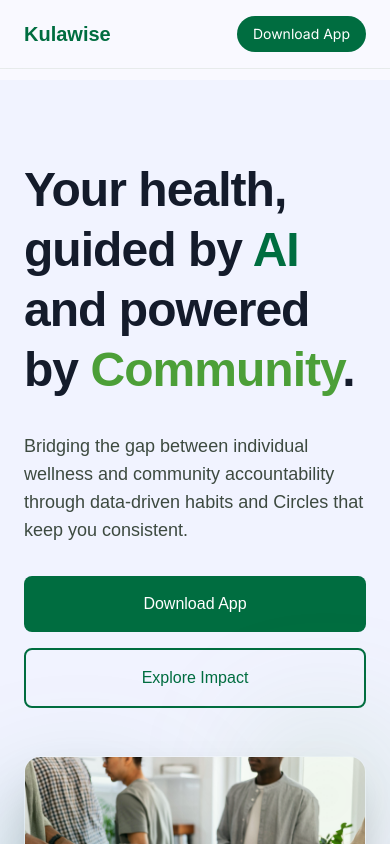
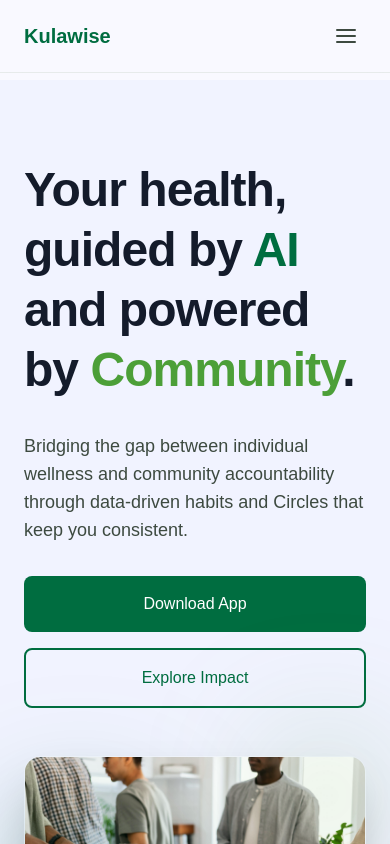
Before and after one commit to kulawise/community-ui, a React (Vite) app: page / in a window 390 px wide. Shown: the top 844 px of the page. Built offline with nearby package versions, Linux system fonts and the light colour scheme; a web font is replaced by a local one.

Commit message:
Fix nav on mobile

```diff
--- a/src/components/community/Navbar.tsx
+++ b/src/components/community/Navbar.tsx
@@ -4,6 +4,7 @@ import { NAV_LINKS } from "../../data/communityContent";
 
 export default function Navbar() {
   const [scrolled, setScrolled] = useState(false);
+  const [isMobileMenuOpen, setIsMobileMenuOpen] = useState(false);
   const { pathname } = useLocation();
 
   useEffect(() => {
@@ -18,7 +19,7 @@ export default function Navbar() {
         scrolled ? "bg-white shadow-md" : "bg-surface/80"
       }`}
     >
-      <nav className="flex justify-between items-center px-gutter py-4 max-w-container-max mx-auto">
+      <nav className="flex justify-between items-center px-gutter py-4 max-w-container-max mx-auto relative">
         <Link
           to="/"
           className="font-headline-md text-xl sm:text-headline-md font-extrabold text-primary"
@@ -40,13 +41,57 @@ export default function Navbar() {
             </Link>
           ))}
         </div>
-        <a
-          href="https://kulawise.com"
-          className="bg-primary text-on-primary px-4 py-2 text-sm sm:px-6 sm:py-2.5 sm:text-base rounded-full font-label-bold active:scale-95 transition-all inline-block"
-        >
-          Download App
-        </a>
+
+        <div className="flex items-center space-x-4">
+          <a
+            href="https://kulawise.com"
+            className="hidden sm:inline-block bg-primary text-on-primary px-4 py-2 text-sm sm:px-6 sm:py-2.5 sm:text-base rounded-full font-label-bold active:scale-95 transition-all"
+          >
+            Download App
+          </a>
+
+          {/* Mobile menu button */}
+          <button
+            onClick={() => setIsMobileMenuOpen(!isMobileMenuOpen)}
+            className="md:hidden text-on-surface-variant hover:text-primary p-2 focus:outline-none"
+            aria-label="Toggle menu"
+          >
+            {isMobileMenuOpen ? (
+              <svg xmlns="http://www.w3.org/2000/svg" width="24" height="24" viewBox="0 0 24 24" fill="none" stroke="currentColor" strokeWidth="2" strokeLinecap="round" strokeLinejoin="round"><line x1="18" y1="6" x2="6" y2="18"></line><line x1="6" y1="6" x2="18" y2="18"></line></svg>
+            ) : (
+              <svg xmlns="http://www.w3.org/2000/svg" width="24" height="24" viewBox="0 0 24 24" fill="none" stroke="currentColor" strokeWidth="2" strokeLinecap="round" strokeLinejoin="round"><line x1="3" y1="12" x2="21" y2="12"></line><line x1="3" y1="6" x2="21" y2="6"></line><line x1="3" y1="18" x2="21" y2="18"></line></svg>
+            )}
+          </button>
+        </div>
       </nav>
+
+      {/* Mobile Menu Dropdown */}
+      {isMobileMenuOpen && (
+        <div className="md:hidden absolute top-full left-0 w-full bg-white border-b border-outline-variant/30 shadow-lg px-gutter py-4 flex flex-col space-y-2">
+          {NAV_LINKS.map((link) => (
+            <Link
+              key={link.href}
+              to={link.href}
+              onClick={() => setIsMobileMenuOpen(false)}
+              className={
+                pathname === link.href
+                  ? "text-primary font-bold border-l-4 border-primary pl-3 py-3 bg-primary/5 rounded-r-lg font-body-md"
+                  : "text-on-surface-variant hover:text-primary hover:bg-surface-variant/20 pl-4 py-3 transition-colors font-body-md rounded-r-lg"
+              }
+            >
+              {link.label}
+            </Link>
+          ))}
+          <div className="pt-4 mt-2 border-t border-outline-variant/30">
+            <a
+              href="https://kulawise.com"
+              className="sm:hidden block w-full text-center bg-primary text-on-primary px-4 py-3 rounded-full font-label-bold active:scale-95 transition-all"
+            >
+              Download App
+            </a>
+          </div>
+        </div>
+      )}
     </header>
   );
 }
--- a/src/data/communityContent.ts
+++ b/src/data/communityContent.ts
@@ -112,7 +112,7 @@ export const B2B_CALLOUTS = [
     description:
       "Integrate Kulawise into your existing gym, studio, or corporate wellness program.",
     ctaLabel: "Apply to Join",
-    href: "tel:+2349069597307",
+    href: "mailto:hello@kulawise.com",
     image: null,
   },
   {
```
